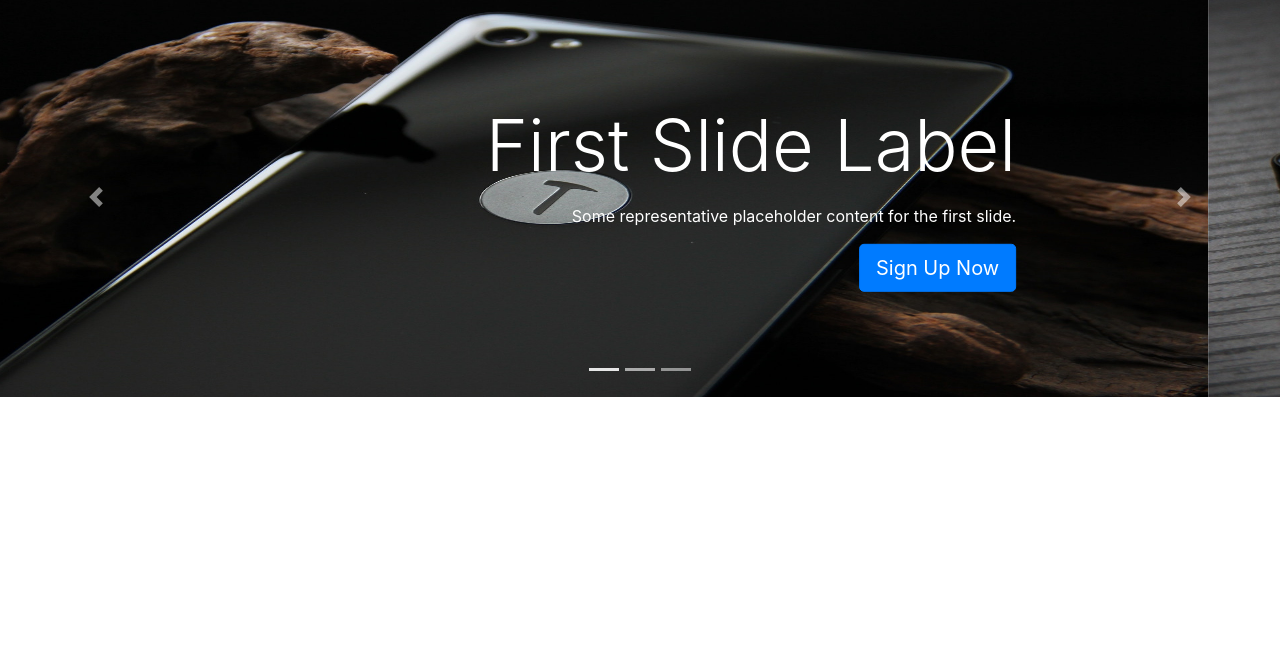
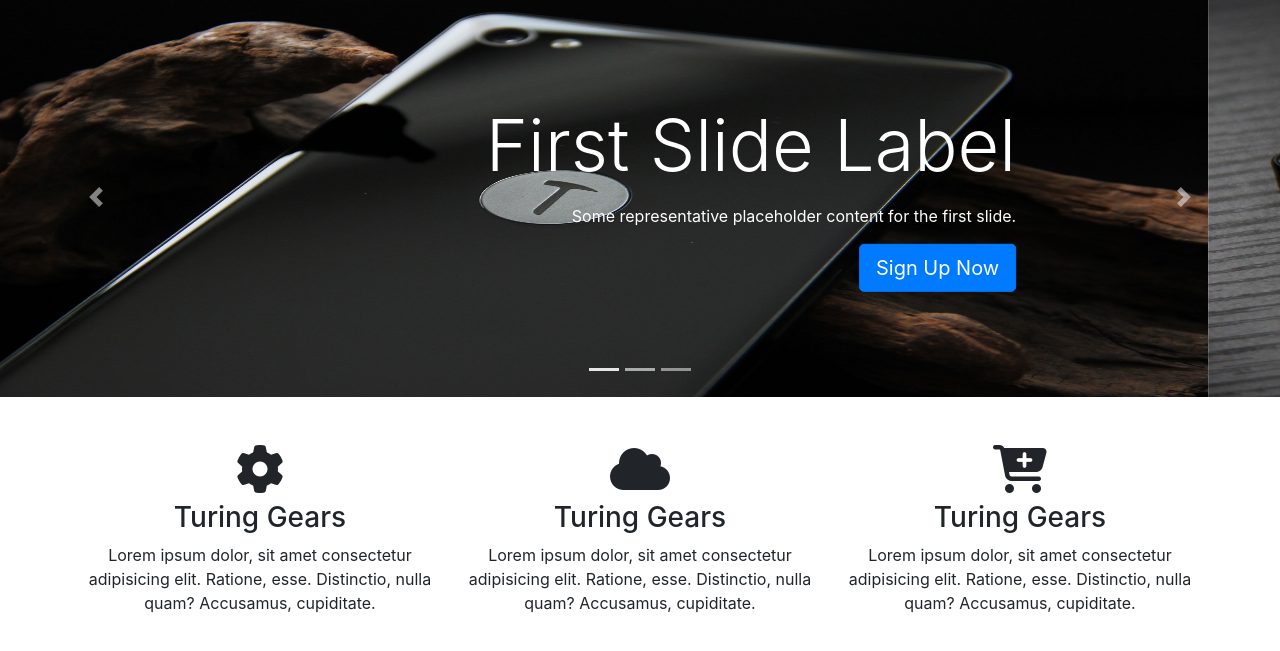
Before and after one commit to karanshitole/bootstrap-4-layout-navbar, a plain HTML site: page index.html in a window 1280 px wide. Shown: the part 313-964 px from the top of the page. Before the commit the page ends 800 px from the top, so only its background shows below. Drawn offline with nearby package versions, Linux system fonts and the light colour scheme.

Commit message:
work on home icons section mark up and css

```diff
--- a/index.html
+++ b/index.html
@@ -4,6 +4,8 @@
     <!-- Required meta tags -->
     <meta charset="utf-8">
     <meta name="viewport" content="width=device-width, initial-scale=1, shrink-to-fit=no">
+    <link rel="stylesheet" href="https://cdnjs.cloudflare.com/ajax/libs/font-awesome/6.5.1/css/all.min.css"
+     integrity="sha512-DTOQO9RWCH3ppGqcWaEA1BIZOC6xxalwEsw9c2QQeAIftl+Vegovlnee1c9QX4TctnWMn13TZye+giMm8e2LwA==" crossorigin="anonymous" referrerpolicy="no-referrer" />
 
     <!-- Bootstrap CSS -->
     <link rel="stylesheet" href="https://cdn.jsdelivr.net/npm/bootstrap@4.6.2/dist/css/bootstrap.min.css" integrity="sha384-xOolHFLEh07PJGoPkLv1IbcEPTNtaed2xpHsD9ESMhqIYd0nLMwNLD69Npy4HI+N" crossorigin="anonymous">
@@ -90,6 +92,39 @@
       </button>
     </div>
    </section>
+   <section class="homeIcons py-5">
+     <div class="container">
+      <div class="row text-center">
+         <div class="col-md-4">
+        <div class="homeIconThumb mb-4 mb-md-0">
+          <i class="fa-solid fa-gear fa-3x"></i>
+          <h3 class="my-2 text-capitalize">turing gears</h3>
+          <p> Lorem ipsum dolor, sit amet consectetur adipisicing elit. Ratione, esse.
+            Distinctio, nulla quam? Accusamus, cupiditate.
+          </p>
+        </div>
+      </div>
+       <div class="col-md-4">
+        <div class="homeIconThumb mb-4 mb-md-0">
+         <i class="fa-solid fa-cloud fa-3x"></i>
+          <h3 class="my-2 text-capitalize">turing gears</h3>
+          <p> Lorem ipsum dolor, sit amet consectetur adipisicing elit. Ratione, esse.
+            Distinctio, nulla quam? Accusamus, cupiditate.
+          </p>
+        </div>
+       </div>
+        <div class="col-md-4">
+          <div class="homeIconThumb mb-4 mb-md-0">
+          <i class="fa-solid fa-cart-plus fa-3x"></i>
+          <h3 class="my-2 text-capitalize">turing gears</h3>
+          <p> Lorem ipsum dolor, sit amet consectetur adipisicing elit. Ratione, esse.
+            Distinctio, nulla quam? Accusamus, cupiditate.
+          </p>
+        </div>
+        </div>
+      </div>
+     </div>
+   </section>
 
 
 
```
